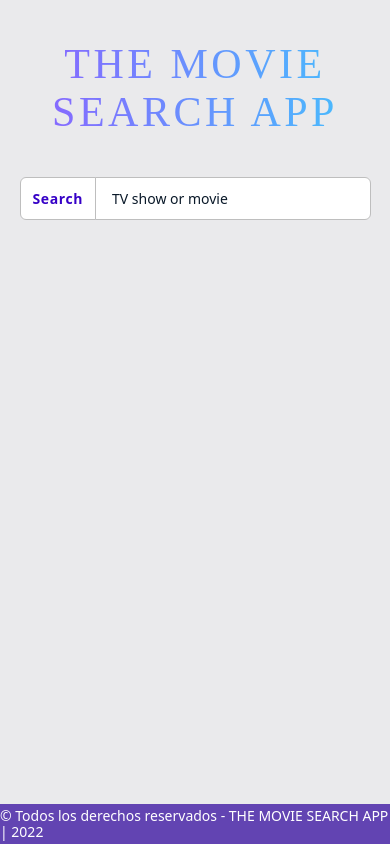
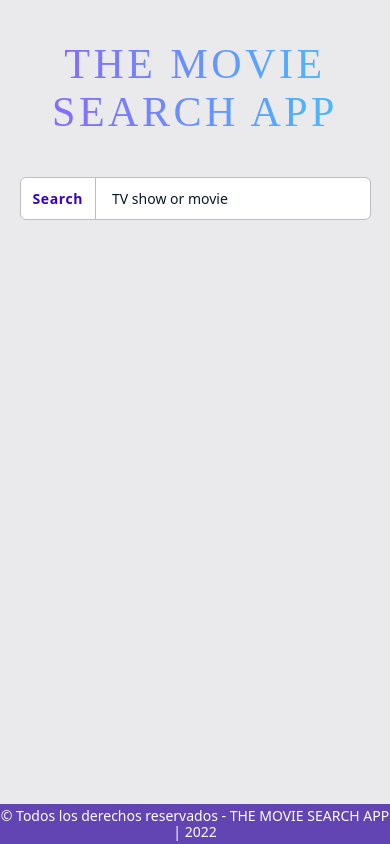
Before and after one commit to JhonAngulo/movie_search_technical_test, a React (Vite) app: page / in a window 390 px wide. Built offline with nearby package versions, Linux system fonts and the light colour scheme.

Commit message:
center text footer

```diff
--- a/src/styles/components/_global.scss
+++ b/src/styles/components/_global.scss
@@ -6,6 +6,7 @@ html {
 body {
   background-color: $background-color;
   width: 100%;
+  min-width: 360px;
   height: 100vh;
 }
 
--- a/src/styles/components/_layout.scss
+++ b/src/styles/components/_layout.scss
@@ -39,4 +39,8 @@
   align-items: center;
   font-size: 14px;
   overflow: hidden;
+
+  @media (max-width: 800px) {
+    text-align: center;
+  }
 }
```
